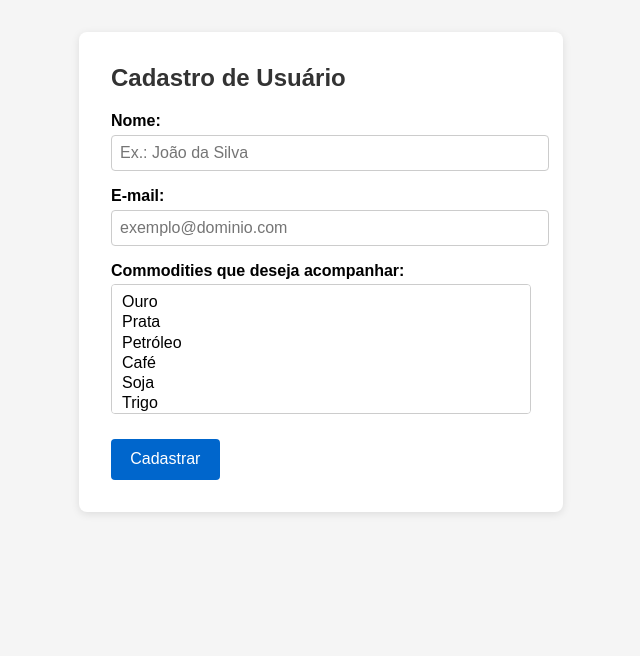
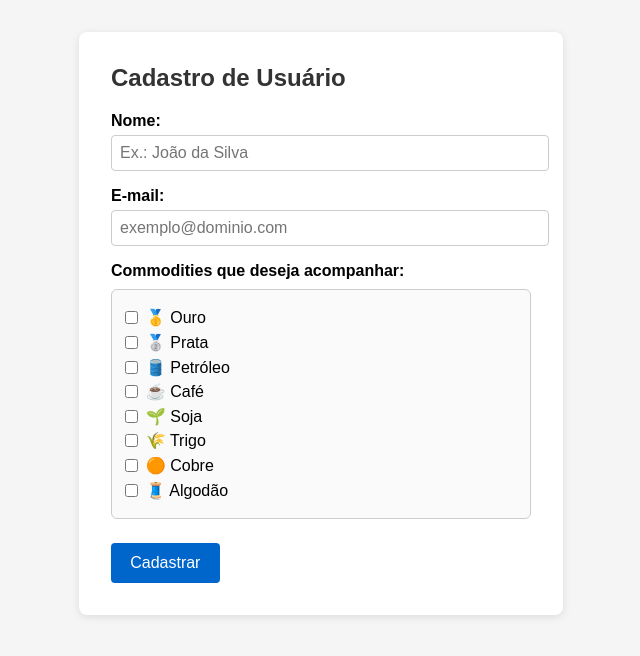
Before and after one commit to davi-lisboa/ai_for_business, a Flask app: page / in a window 1280 px wide. Shown: the top 656 px of the page, without its empty margins (319-959 px from the left). Run offline with Flask 3, Linux system fonts and the light colour scheme.

Commit message:
Altera seleção de commodities para checkboxes com emojis

```diff
--- a/templates/index.html
+++ b/templates/index.html
@@ -8,8 +8,11 @@
         .container{background:#fff;padding:2rem;border-radius:8px;box-shadow:0 2px 8px rgba(0,0,0,.1);max-width:420px;width:100%;}
         h2{margin-top:0;color:#333;}
         label{display:block;margin-top:1rem;font-weight:bold;}
-        input,select{width:100%;padding:.5rem;margin-top:.3rem;border:1px solid #ccc;border-radius:4px;font-size:1rem;}
-        select[multiple]{height:130px;}
+        input{width:100%;padding:.5rem;margin-top:.3rem;border:1px solid #ccc;border-radius:4px;font-size:1rem;}
+        .commodities-group{margin-top:.6rem;border:1px solid #ccc;border-radius:6px;padding:.8rem;background:#fafafa;}
+        .commodity-item{display:flex;align-items:center;gap:.5rem;margin:.35rem 0;}
+        .commodity-item input{width:auto;margin:0;}
+        .commodity-item label{margin:0;font-weight:normal;display:inline;cursor:pointer;}
         button{margin-top:1.5rem;padding:.7rem 1.2rem;background:#0066cc;color:#fff;border:none;border-radius:4px;cursor:pointer;font-size:1rem;}
         button:hover{background:#004999;}
         .msg{margin-top:1.5rem;padding:.8rem;border-radius:4px;display:none;}
@@ -29,17 +32,41 @@
         <label for="email">E‑mail:</label>
         <input type="email" id="email" name="email" required placeholder="exemplo@dominio.com">
 
-        <label for="commodities">Commodities que deseja acompanhar:</label>
-        <select id="commodities" name="commodities" multiple required>
-            <option value="ouro">Ouro</option>
-            <option value="prata">Prata</option>
-            <option value="petroleo">Petróleo</option>
-            <option value="cafe">Café</option>
-            <option value="soja">Soja</option>
-            <option value="trigo">Trigo</option>
-            <option value="cobre">Cobre</option>
-            <option value="algodao">Algodão</option>
-        </select>
+        <label>Commodities que deseja acompanhar:</label>
+        <div class="commodities-group" id="commodities">
+            <div class="commodity-item">
+                <input type="checkbox" id="ouro" name="commodities" value="🥇 Ouro">
+                <label for="ouro">🥇 Ouro</label>
+            </div>
+            <div class="commodity-item">
+                <input type="checkbox" id="prata" name="commodities" value="🥈 Prata">
+                <label for="prata">🥈 Prata</label>
+            </div>
+            <div class="commodity-item">
+                <input type="checkbox" id="petroleo" name="commodities" value="🛢️ Petróleo">
+                <label for="petroleo">🛢️ Petróleo</label>
+            </div>
+            <div class="commodity-item">
+                <input type="checkbox" id="cafe" name="commodities" value="☕ Café">
+                <label for="cafe">☕ Café</label>
+            </div>
+            <div class="commodity-item">
+                <input type="checkbox" id="soja" name="commodities" value="🌱 Soja">
+                <label for="soja">🌱 Soja</label>
+            </div>
+            <div class="commodity-item">
+                <input type="checkbox" id="trigo" name="commodities" value="🌾 Trigo">
+                <label for="trigo">🌾 Trigo</label>
+            </div>
+            <div class="commodity-item">
+                <input type="checkbox" id="cobre" name="commodities" value="🟠 Cobre">
+                <label for="cobre">🟠 Cobre</label>
+            </div>
+            <div class="commodity-item">
+                <input type="checkbox" id="algodao" name="commodities" value="🧵 Algodão">
+                <label for="algodao">🧵 Algodão</label>
+            </div>
+        </div>
 
         <button type="submit">Cadastrar</button>
     </form>
@@ -58,8 +85,16 @@
         const nome = document.getElementById('nome').value.trim();
         const email = document.getElementById('email').value.trim();
 
-        const select = document.getElementById('commodities');
-        const commodities = Array.from(select.selectedOptions).map(o => o.text);
+        const commodities = Array.from(
+            document.querySelectorAll('input[name="commodities"]:checked')
+        ).map(input => input.value);
+
+        if (commodities.length === 0) {
+            msgBox.className = 'msg error';
+            msgBox.textContent = '❌ Selecione pelo menos uma commodity.';
+            msgBox.style.display = 'block';
+            return;
+        }
 
         const payload = { nome, email, commodities };
 
```
